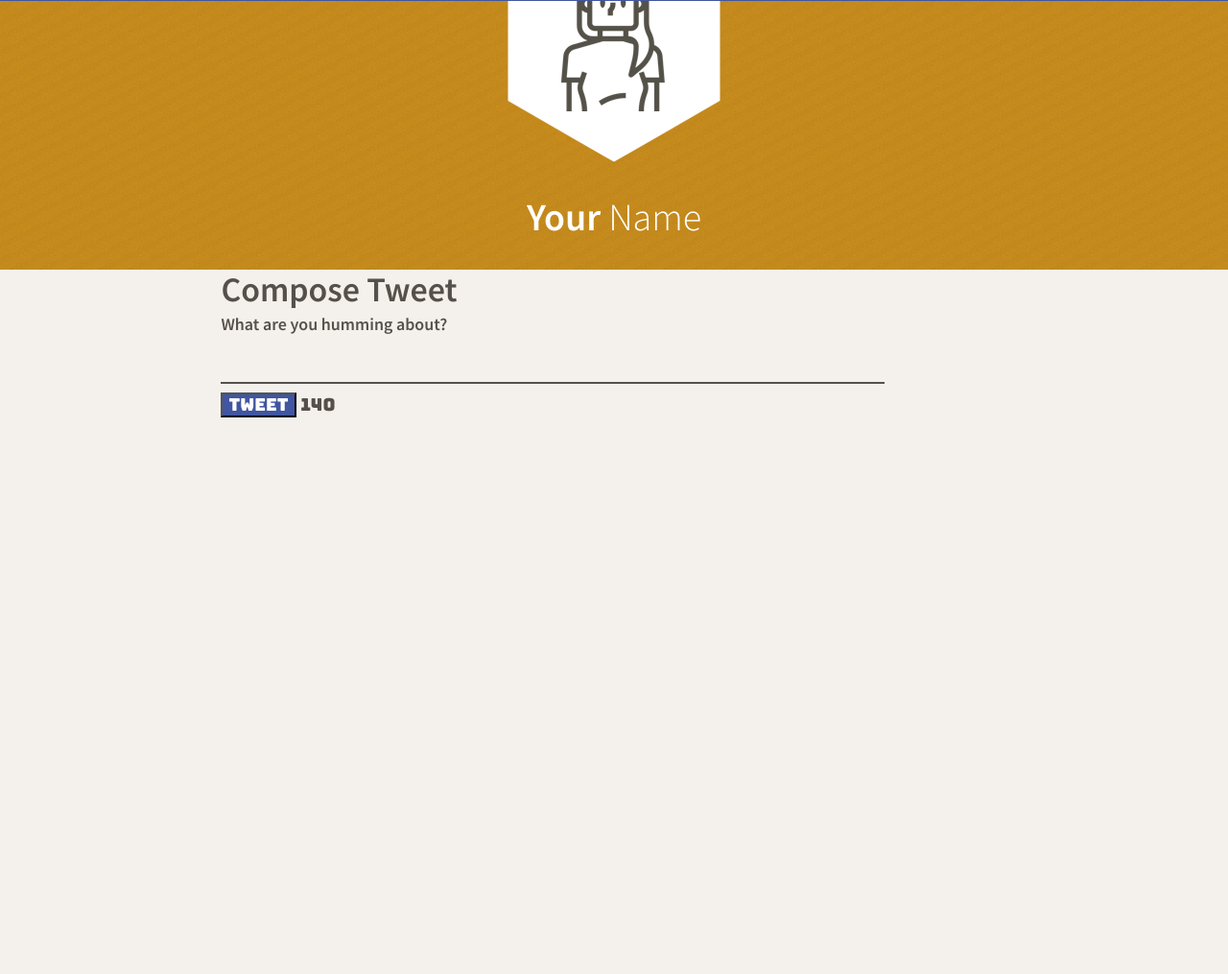
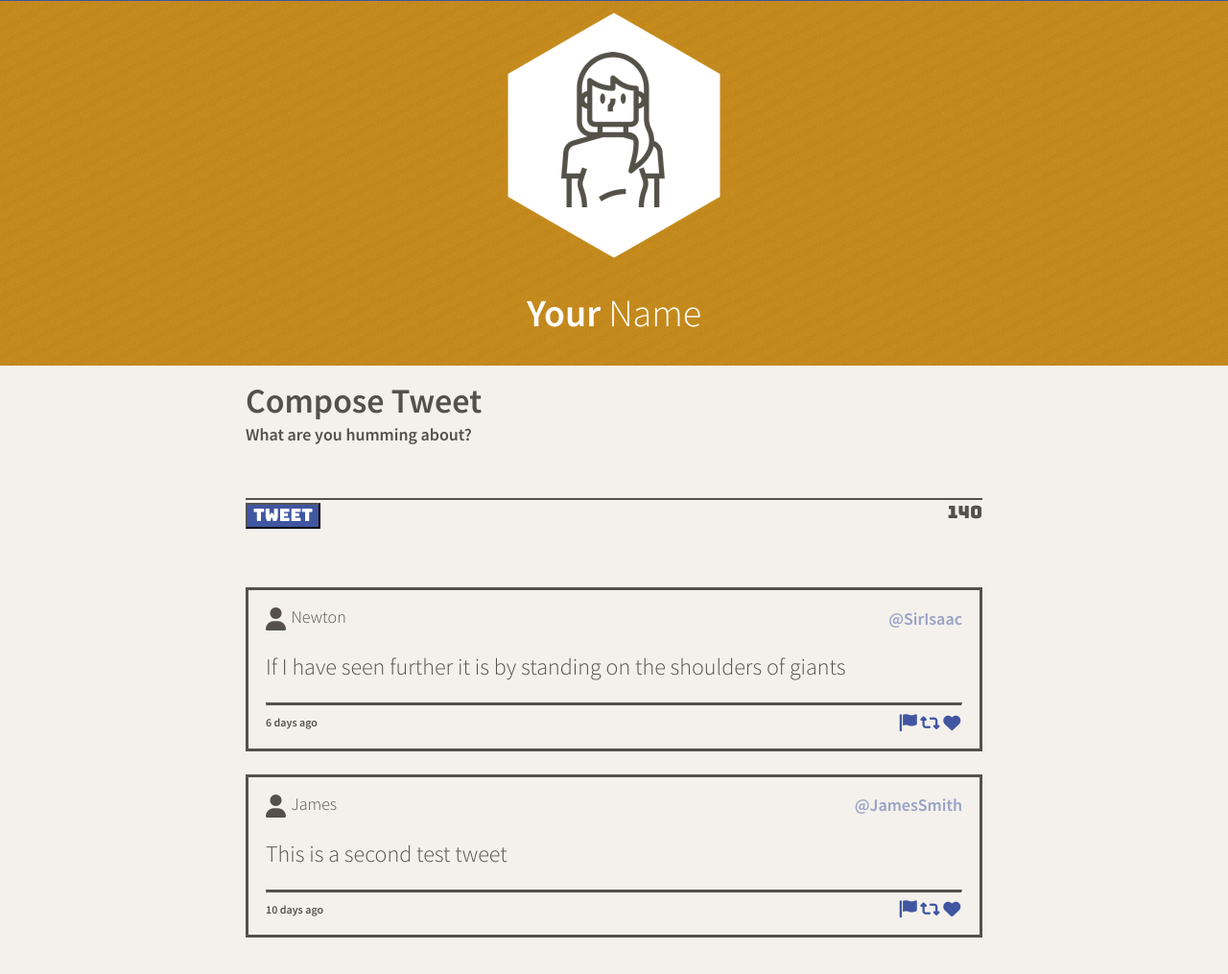
Before and after one commit to dazycki/tweeter, a website: page public/index.html in a window 1280 px wide. Shown: the part 119-1134 px from the top of the page at 96% size. Before the commit the page ends 800 px from the top, so only its background shows below. Drawn offline with nearby package versions, Linux system fonts and the light colour scheme.

Commit message:
Add new tweet articles w/ styling.

```diff
--- a/public/index.html
+++ b/public/index.html
@@ -16,6 +16,7 @@
     <link rel="stylesheet" href="/styles/nav.css" type="text/css" />
     <link rel="stylesheet" href="/styles/header.css" type="text/css" />
     <link rel="stylesheet" href="/styles/new-tweet.css" type="text/css" />
+    <link rel="stylesheet" href="/styles/tweet.css" type="text/css" />
 
     <!-- External JS -->
     <script src="https://ajax.googleapis.com/ajax/libs/jquery/3.4.1/jquery.min.js"></script>
@@ -48,7 +49,8 @@
 
     <!-- Page-specific (main) content here -->
     <main class="container">
-      <section class="new-tweet">
+
+      <section>
         <h2>Compose Tweet</h2>
         <form action="/tweets/" method="POST" enctype="application/x-www-form-urlencoded">
           <label for="tweet-text" class="newTweetTitle">What are you humming about?</label>
@@ -58,6 +60,54 @@
           <output name="counter" class="counter" for="tweet-text">140</output>
         </form>
       </section>
+
+      <section>
+        <!-- test tweet 1 -->
+        <article class="tweet">
+          <header>
+            <span>
+            <i class="fa-solid fa-user"></i>
+            <h4 class="name">Newton</h4>
+            </span>
+            <h4 class="username">@SirIsaac</h4>
+          </header>
+          <p>If I have seen further it is by standing on the shoulders of giants</p>
+          <hr>
+          <footer>
+            <h6>6 days ago</h6>
+            <span>
+            <i class="fa-solid fa-flag tweetIcon"></i>
+            <i class="fa-solid fa-retweet tweetIcon"></i>
+            <i class="fa-solid fa-heart tweetIcon"></i>
+          </span>
+          </footer>
+        </article>
+
+        <!-- test tweet 2 -->
+        <article class="tweet">
+          <header>
+            <span>
+            <i class="fa-solid fa-user"></i>
+            <h4 class="name">James</h4>
+            </span>
+            <h4 class="username">@JamesSmith</h4>
+          </header>
+          <p>This is a second test tweet</p>
+          <hr>
+          <footer>
+            <h6>10 days ago</h6>
+            <span>
+            <i class="fa-solid fa-flag tweetIcon"></i>
+            <i class="fa-solid fa-retweet tweetIcon"></i>
+            <i class="fa-solid fa-heart tweetIcon"></i>
+          </span>
+          </footer>
+        </article>
+
+      </section>
+
     </main>
+
+
   </body>
 </html>
--- a/public/styles/header.css
+++ b/public/styles/header.css
@@ -11,6 +11,7 @@ body {
   flex-direction: column;
   justify-content: center;
   align-items: center;
+  margin-top: 100px;
 }
 
 .nameTitle {
--- a/public/styles/layout.css
+++ b/public/styles/layout.css
@@ -31,8 +31,19 @@ h2 {
   margin: 0;
 }
 
+h4 {
+  margin: 0;
+  font-family: "Source Sans Pro", sans-serif;
+  font-weight: 900;
+  font-size: 18px;
+}
+
+h6 {
+  margin: 0;
+  font-size: 12px;
+}
+
 main {
-  width: 90%;
   background-color: #f4f1ec;
   color: #55514a;
   display: flex;
@@ -40,3 +51,8 @@ main {
   justify-content: center;
   align-items: center;
 }
+
+section {
+  width: 60%;
+  margin: 1rem 0;
+}
--- a/public/styles/new-tweet.css
+++ b/public/styles/new-tweet.css
@@ -1,3 +1,10 @@
+form {
+  margin: 0.2em 0;
+  display: flex;
+  flex-wrap: wrap;
+  justify-content: space-between;
+}
+
 .newTweetButton {
   background-color: #4056a1;
   color: #fff;
@@ -16,10 +23,6 @@
   font-size: 18px;
 }
 
-.new-tweet {
-  width: 60%;
-}
-
 #tweet-text {
   font-family: "Source Sans Pro", sans-serif;
   font-size: 18px;
@@ -31,4 +34,5 @@
   height: 50px;
   overflow: auto;
   width: 100%;
+  margin-bottom: 0.2em;
 }
--- /dev/null
+++ b/public/styles/tweet.css
@@ -0,0 +1,50 @@
+article.tweet {
+  border: 3px solid #55514a;
+  padding: 0.75em;
+  margin: 1em 0;
+}
+
+article.tweet:hover {
+  box-shadow: 5px 5px #c9cae2;
+}
+
+article.tweet header {
+  display: flex;
+  justify-content: space-between;
+  align-items: center;
+}
+
+article.tweet span {
+  display: flex;
+}
+
+article.tweet .name {
+  font-weight: 100;
+  margin-left: 0.3em;
+}
+
+article.tweet .username {
+  color: #4056a1;
+  opacity: 50%;
+}
+
+article.tweet footer {
+  display: flex;
+  justify-content: space-between;
+  align-items: center;
+}
+
+article.tweet hr {
+  border-top: 3px solid #55514a;
+  margin: 0.3em auto;
+}
+
+.tweetIcon {
+  color: #4056a1;
+  font-size: 0.75em;
+  margin: 0 0.1em;
+}
+
+.tweetIcon:hover {
+  color: #ca9824;
+}
--- a/server/data-files/initial-tweets.json
+++ b/server/data-files/initial-tweets.json
@@ -8,7 +8,7 @@
     "content": {
       "text": "If I have seen further it is by standing on the shoulders of giants"
     },
-    "created_at": 1648761897747
+    "created_at": 1648770635285
   },
   {
     "user": {
@@ -19,6 +19,6 @@
     "content": {
       "text": "Je pense , donc je suis"
     },
-    "created_at": 1648848297747
+    "created_at": 1648857035285
   }
 ]
```
